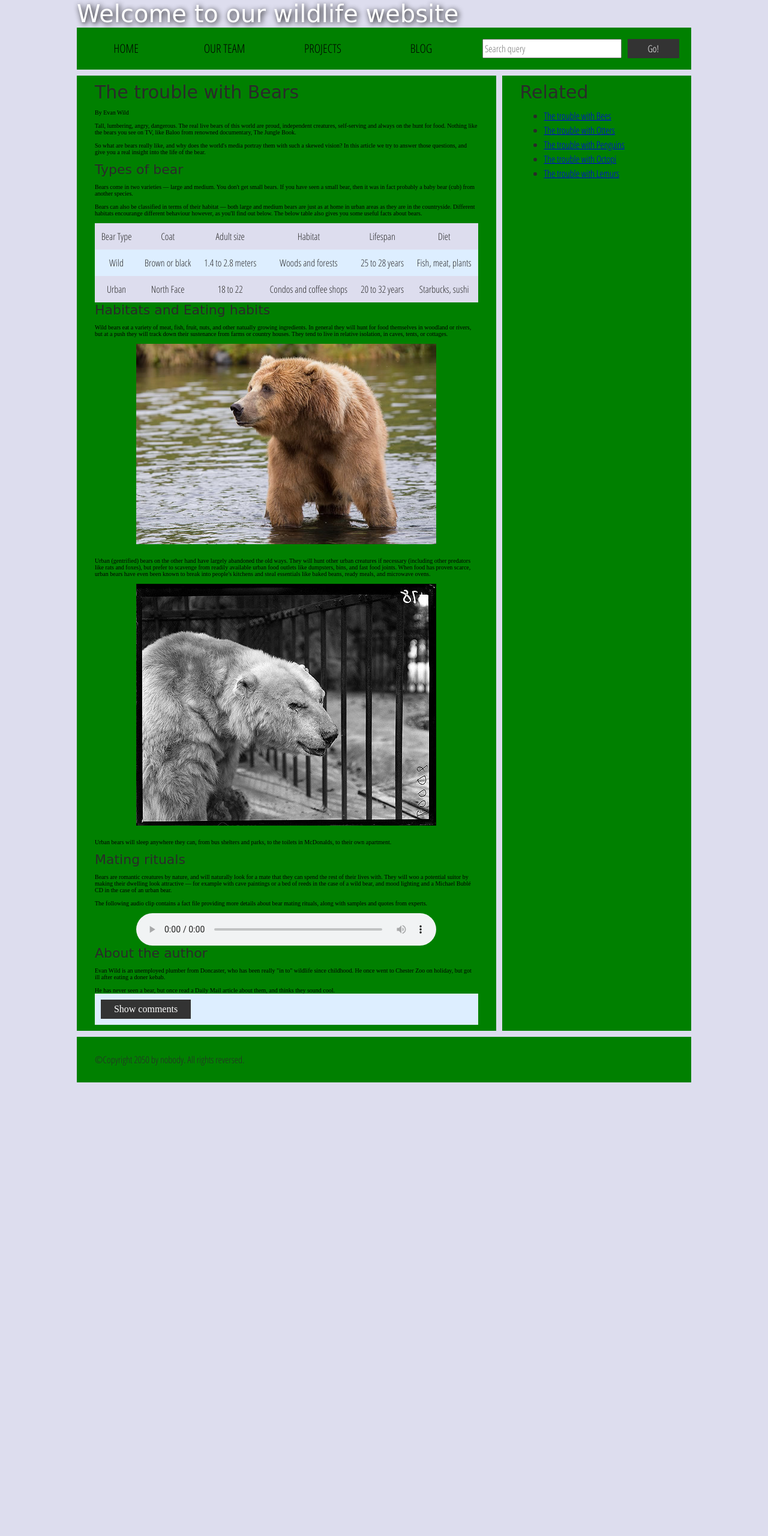
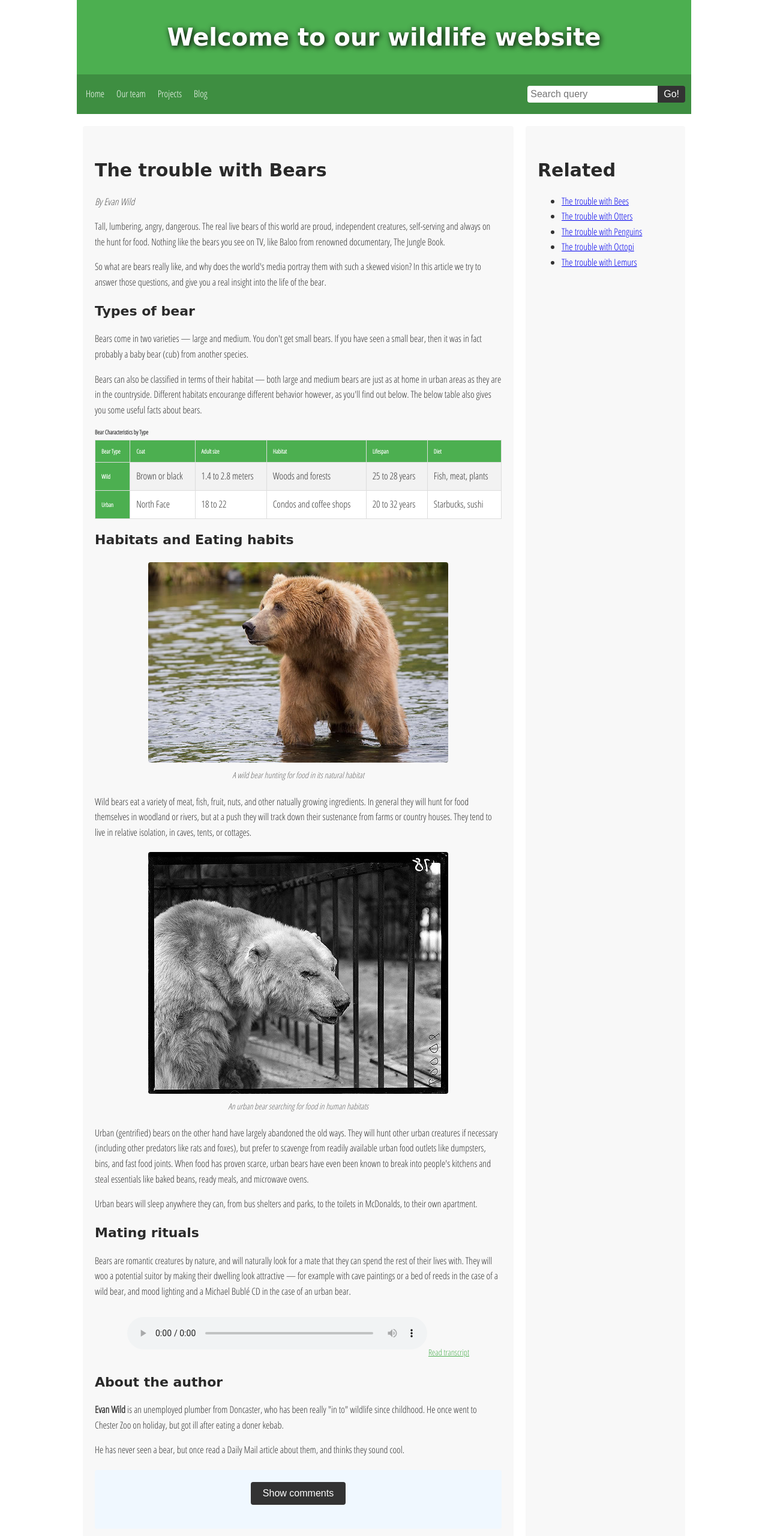
Before and after one commit to mat3o06/mat3o06.github.io, a plain HTML site: page Assignment 5/index.html in a window 1280 px wide. Shown: the top 2560 px of the page at 60% size. Before the commit the page ends 1804 px from the top, so only its background shows below. Drawn offline with Linux system fonts and the light colour scheme; a web font is replaced by a local one.

Commit message:
added accessibility features for index.html, main,js and style.css

```diff
--- a/Assignment 5/index.html
+++ b/Assignment 5/index.html
@@ -1,24 +1,20 @@
 <!DOCTYPE html>
-<html>
+<html lang="en">
   <head>
     <meta charset="utf-8">
-
-    <title>Accessibility assessment</title>
-    <link href="https://fonts.googleapis.com/css?family=Open+Sans+Condensed:300|Sonsie+One" rel="stylesheet" type="text/css">
+    <title>Accessible Wildlife Website</title>
+    <meta name="viewport" content="width=device-width, initial-scale=1">
+    <meta name="description" content="Learn about bears and wildlife conservation">
+    <link href="https://fonts.googleapis.com/css?family=Open+Sans+Condensed:300|Sonsie+One" rel="stylesheet">
     <link rel="stylesheet" href="style.css">
-
-    <!-- the below three lines are a fix to get HTML5 semantic elements working in old versions of Internet Explorer-->
-    <!--[if lt IE 9]>
-      <script src="http://html5shiv.googlecode.com/svn/trunk/html5.js"></script>
-    <![endif]-->
   </head>
 
   <body>
-    <div class="header">
-      <font size="7">Welcome to our wildlife website</font>
-    </div>
+    <header>
+      <h1>Welcome to our wildlife website</h1>
+    </header>
 
-    <div class="nav">
+    <nav aria-label="Main navigation">
       <ul>
         <li><a href="#">Home</a></li>
         <li><a href="#">Our team</a></li>
@@ -26,42 +22,42 @@
         <li><a href="#">Blog</a></li>
       </ul>
 
-      <form class="search">
-        <input type="search" name="q" placeholder="Search query">
-        <input type="submit" value="Go!">
+      <form class="search" role="search">
+        <label for="site-search" class="visually-hidden">Search wildlife site</label>
+        <input type="search" id="site-search" name="q" placeholder="Search query" aria-label="Search through site content">
+        <button type="submit">Go!</button>
       </form>
-    </div>
+    </nav>
 
     <main>
       <article>
-        <font size="6">The trouble with Bears</font>
-        <br><br>
-        By Evan Wild
-        <br><br>
-        Tall, lumbering, angry, dangerous. The real live bears of this world are proud, independent creatures, self-serving and always on the hunt for food. Nothing like the bears you see on TV, like Baloo from renowned documentary, The Jungle Book.
-        <br><br>
-        So what are bears really like, and why does the world's media portray them with such a skewed vision? In this article we try to answer those questions, and give you a real insight into the life of the bear.
-        <br><br>
-        <font size="5">Types of bear</font>
-        <br><br>
-        Bears come in two varieties — large and medium. You don't get small bears. If you have seen a small bear, then it was in fact probably a baby bear (cub) from another species.
-        <br><br>
-        Bears can also be classified in terms of their habitat — both large and medium bears are just as at home in urban areas as they are in the countryside. Different habitats encourange different behaviour however, as you'll find out below. The below table also gives you some useful facts about bears.
-        <br><br>
+        <h2>The trouble with Bears</h2>
+        <p class="author">By Evan Wild</p>
+
+        <p>Tall, lumbering, angry, dangerous. The real live bears of this world are proud, independent creatures, self-serving and always on the hunt for food. Nothing like the bears you see on TV, like Baloo from renowned documentary, The Jungle Book.</p>
+
+        <p>So what are bears really like, and why does the world's media portray them with such a skewed vision? In this article we try to answer those questions, and give you a real insight into the life of the bear.</p>
+
+        <section>
+          <h3>Types of bear</h3>
+          <p>Bears come in two varieties — large and medium. You don't get small bears. If you have seen a small bear, then it was in fact probably a baby bear (cub) from another species.</p>
+          <p>Bears can also be classified in terms of their habitat — both large and medium bears are just as at home in urban areas as they are in the countryside. Different habitats encourange different behavior however, as you'll find out below. The below table also gives you some useful facts about bears.</p>
+
           <table>
+            <caption>Bear Characteristics by Type</caption>
             <thead>
               <tr>
-              <td>Bear Type</td>
-              <td>Coat</td>
-              <td>Adult size</td>
-              <td>Habitat</td>
-              <td>Lifespan</td>
-              <td>Diet</td>
+                <th scope="col">Bear Type</th>
+                <th scope="col">Coat</th>
+                <th scope="col">Adult size</th>
+                <th scope="col">Habitat</th>
+                <th scope="col">Lifespan</th>
+                <th scope="col">Diet</th>
               </tr>
             </thead>
             <tbody>
               <tr>
-              <td>Wild</td>
+                <th scope="row">Wild</th>
                 <td>Brown or black</td>
                 <td>1.4 to 2.8 meters</td>
                 <td>Woods and forests</td>
@@ -69,7 +65,7 @@
                 <td>Fish, meat, plants</td>
               </tr>
               <tr>
-              <td>Urban</td>
+                <th scope="row">Urban</th>
                 <td>North Face</td>
                 <td>18 to 22</td>
                 <td>Condos and coffee shops</td>
@@ -78,82 +74,76 @@
               </tr>
             </tbody>
           </table>
+        </section>
 
-        <font size="5">Habitats and Eating habits</font>
-        <br><br>
-        Wild bears eat a variety of meat, fish, fruit, nuts, and other natually growing ingredients. In general they will hunt for food themselves in woodland or rivers, but at a push they will track down their sustenance from farms or country houses. They tend to live in relative isolation, in caves, tents, or cottages.
-        <br><br>
-        <img src="media/wild-bear.jpg">
-        <br><br>
-        Urban (gentrified) bears on the other hand have largely abandoned the old ways. They will hunt other urban creatures if necessary (including other predators like rats and foxes), but prefer to scavenge from readily available urban food outlets like dumpsters, bins, and fast food joints. When food has proven scarce, urban bears have even been known to break into people's kitchens and steal essentials like baked beans, ready meals, and microwave ovens.
-        <br><br>
-        <img src="media/urban-bear.jpg">
-        <br><br>
-        Urban bears will sleep anywhere they can, from bus shelters and parks, to the toilets in McDonalds, to their own apartment.
-        <br><br>
-        <font size="5">Mating rituals</font>
-        <br><br>
-        Bears are romantic creatures by nature, and will naturally look for a mate that they can spend the rest of their lives with. They will woo a potential suitor by making their dwelling look attractive — for example with cave paintings or a bed of reeds in the case of a wild bear, and mood lighting and a Michael Bublé CD in the case of an urban bear.
-        <br><br>
-        The following audio clip contains a fact file providing more details about bear mating rituals, along with samples and quotes from experts.
-        <br><br>
-        <audio controls>
+        <section>
+          <h3>Habitats and Eating habits</h3>
+          <figure>
+            <img src="media/wild-bear.jpg" alt="Wild bear standing in a river catching salmon">
+            <figcaption>A wild bear hunting for food in its natural habitat</figcaption>
+          </figure>
+
+          <p>Wild bears eat a variety of meat, fish, fruit, nuts, and other natually growing ingredients. In general they will hunt for food themselves in woodland or rivers, but at a push they will track down their sustenance from farms or country houses. They tend to live in relative isolation, in caves, tents, or cottages.</p>
+
+          <figure>
+            <img src="media/urban-bear.jpg" alt="Bear in urban area near trash container">
+            <figcaption>An urban bear searching for food in human habitats</figcaption>
+          </figure>
+
+          <p>Urban (gentrified) bears on the other hand have largely abandoned the old ways. They will hunt other urban creatures if necessary (including other predators like rats and foxes), but prefer to scavenge from readily available urban food outlets like dumpsters, bins, and fast food joints. When food has proven scarce, urban bears have even been known to break into people's kitchens and steal essentials like baked beans, ready meals, and microwave ovens.</p>
+          <p>Urban bears will sleep anywhere they can, from bus shelters and parks, to the toilets in McDonalds, to their own apartment.</p>
+        </section>
+
+        <section>
+          <h3>Mating rituals</h3>
+          <p>Bears are romantic creatures by nature, and will naturally look for a mate that they can spend the rest of their lives with. They will woo a potential suitor by making their dwelling look attractive — for example with cave paintings or a bed of reeds in the case of a wild bear, and mood lighting and a Michael Bublé CD in the case of an urban bear.</p>
+
+          <div class="audio-container">
+            <audio controls aria-label="Bear mating rituals audio">
               <source src="media/bear.mp3" type="audio/mp3">
               <source src="media/bear.ogg" type="audio/ogg">
-          <p>It looks like your browser doesn't support HTML5 audio players.</p>
+              <p>Your browser doesn't support HTML5 audio. Here is a <a href="media/bear.mp3">link to the audio file</a> instead.</p>
             </audio>
+            <a href="transcript.html" class="transcript-link">Read transcript</a>
+          </div>
+        </section>
 
-        <aside>
+        <aside class="author-info">
+          <h3>About the author</h3>
+          <p><strong>Evan Wild</strong> is an unemployed plumber from Doncaster, who has been really "in to" wildlife since childhood. He once went to Chester Zoo on holiday, but got ill after eating a doner kebab.</p>
+          <p>He has never seen a bear, but once read a Daily Mail article about them, and thinks they sound cool.</p>
+        </aside>
 
-          <font size="5">About the author</font>
-        <br><br>
-          Evan Wild is an unemployed plumber from Doncaster, who has been really "in to" wildlife since childhood. He once went to Chester Zoo on holiday, but got ill after eating a doner kebab.
-        <br><br>
-          He has never seen a bear, but once read a Daily Mail article about them, and thinks they sound cool.
+        <section class="comments" aria-live="polite">
+          <button class="show-hide" aria-expanded="false" aria-controls="comment-section">Show comments</button>
 
-        </aside>
-        <section class="comments">
-          <div class="show-hide">Show comments</div>
-
-          <div class="comment-wrapper">
-
-            <font size="6">Add comment</font>
-
+          <div id="comment-section" class="comment-wrapper" hidden>
+            <h2>Add comment</h2>
             <form class="comment-form">
               <div class="flex-pair">
-                Your name:
-                <input type="text" name="name" id="name" placeholder="Enter your name">
+                <label for="comment-name">Your name:</label>
+                <input type="text" id="comment-name" name="name" required>
               </div>
               <div class="flex-pair">
-                Your comment:
-                <input type="text" name="comment" id="comment" placeholder="Enter your comment">
+                <label for="comment-text">Your comment:</label>
+                <textarea id="comment-text" name="comment" required></textarea>
               </div>
-              <div>
-                <input type="submit" value="Submit comment">
-              </div>
+              <button type="submit">Submit comment</button>
             </form>
 
-            <font size="6">Comments</font>
-
+            <h2>Comments</h2>
             <ul class="comment-container">
-
               <li>
-
-                <p>Bob Fossil</p>
-
+                <p><strong>Bob Fossil</strong></p>
                 <p>Oh I am so glad you taught me all about the big brown angry guys in the woods. With their sniffing little noses and their bad attitudes, they can sure be a menace — I was thinking of putting them all in a truck and driving them outta here. I run a zoo, you know.</p>
-
               </li>
-
             </ul>
-
           </div>
         </section>
       </article>
 
-      <div class="secondary">
-        <font size="6">Related</font>
-
+      <aside class="related">
+        <h2>Related</h2>
         <ul>
           <li><a href="#">The trouble with Bees</a></li>
           <li><a href="#">The trouble with Otters</a></li>
@@ -161,14 +151,14 @@
           <li><a href="#">The trouble with Octopi</a></li>
           <li><a href="#">The trouble with Lemurs</a></li>
         </ul>
-      </div>
+      </aside>
     </main>
 
     <footer>
       <p>©Copyright 2050 by nobody. All rights reversed.</p>
+      <p><a href="#top">Back to top</a></p>
     </footer>
 
     <script src="main.js"></script>
-
   </body>
 </html>
--- a/Assignment 5/main.js
+++ b/Assignment 5/main.js
@@ -3,48 +3,79 @@
 //Adding accessability to a webpage
 // functionality for showing/hiding the comments section
 
+// show/hide comments functionality
 const showHideBtn = document.querySelector('.show-hide');
 const commentWrapper = document.querySelector('.comment-wrapper');
 
-commentWrapper.style.display = 'none';
+// initialize as hidden
+commentWrapper.hidden = true;
+showHideBtn.setAttribute('aria-expanded', 'false');
 
-showHideBtn.onclick = function() {
-  let showHideText = showHideBtn.textContent;
-  if(showHideText === 'Show comments') {
-    showHideBtn.textContent = 'Hide comments';
-    commentWrapper.style.display = 'block';
-  } else {
-    showHideBtn.textContent = 'Show comments';
-    commentWrapper.style.display = 'none';
+showHideBtn.addEventListener('click', toggleComments);
+showHideBtn.addEventListener('keydown', function(e) {
+  if (e.key === 'Enter' || e.key === ' ') {
+    e.preventDefault();
+    toggleComments();
   }
-};
+});
 
-// functionality for adding a new comment via the comments form
+function toggleComments() {
+  const isHidden = commentWrapper.hidden;
+  commentWrapper.hidden = !isHidden;
+  showHideBtn.setAttribute('aria-expanded', String(!isHidden));
+  showHideBtn.textContent = isHidden ? 'Hide comments' : 'Show comments';
 
+  // focus on first interactive element when showing
+  if (isHidden) {
+    setTimeout(() => {
+      const firstInput = commentWrapper.querySelector('input, textarea, button');
+      if (firstInput) firstInput.focus();
+    }, 100);
+  }
+}
+
+// comment form submission
 const form = document.querySelector('.comment-form');
-const nameField = document.querySelector('#name');
-const commentField = document.querySelector('#comment');
-const list = document.querySelector('.comment-container');
+const nameField = document.querySelector('#comment-name');
+const commentField = document.querySelector('#comment-text');
+const commentList = document.querySelector('.comment-container');
 
-form.onsubmit = function(e) {
+form.addEventListener('submit', function(e) {
   e.preventDefault();
   submitComment();
-};
+});
 
 function submitComment() {
+  const name = nameField.value.trim();
+  const comment = commentField.value.trim();
+
+  if (name && comment) {
     const listItem = document.createElement('li');
     const namePara = document.createElement('p');
     const commentPara = document.createElement('p');
-  const nameValue = nameField.value;
-  const commentValue = commentField.value;
 
-  namePara.textContent = nameValue;
-  commentPara.textContent = commentValue;
+    namePara.innerHTML = `<strong>${name}</strong>`;
+    commentPara.textContent = comment;
 
-  list.appendChild(listItem);
     listItem.appendChild(namePara);
     listItem.appendChild(commentPara);
+    commentList.appendChild(listItem);
 
+    // clear form
     nameField.value = '';
     commentField.value = '';
+
+    // focus back on name field
+    nameField.focus();
+
+    // announce to screen readers
+    const announcement = document.createElement('div');
+    announcement.setAttribute('aria-live', 'polite');
+    announcement.className = 'visually-hidden';
+    announcement.textContent = 'Comment added successfully';
+    document.body.appendChild(announcement);
+    setTimeout(() => announcement.remove(), 1000);
+  } else {
+    alert('Please fill in both fields');
   }
+}
--- a/Assignment 5/style.css
+++ b/Assignment 5/style.css
@@ -3,248 +3,339 @@
 html, body {
   margin: 0;
   padding: 0;
-}
-
-html {
   font-size: 10px;
-  background-color: #dde;
+  background-color: #ffffff;
 }
 
 body {
   width: 80%;
   min-width: 1024px;
   margin: 0 auto;
+  font-family: 'Open Sans Condensed', sans-serif;
+  color: #333333;
+  line-height: 1.6;
 }
 
-/* || typography */
-
-font[size="7"], font[size="6"], font[size="5"] {
+/* || Typography */
+h1, h2, h3, h4 {
   font-family: 'Sonsie One', cursive;
   color: #2a2a2a;
 }
 
-p, input, li, table, label {
-  font-family: 'Open Sans Condensed', sans-serif;
-  color: #2a2a2a;
-}
-
-font[size="7"] {
+h1 {
   font-size: 4rem;
   text-align: center;
   color: white;
   text-shadow: 2px 2px 10px black;
+  margin: 0.5em 0;
 }
 
-font[size="6"] {
+h2 {
   font-size: 3rem;
+  margin: 1em 0 0.5em;
+}
+
+h3 {
+  font-size: 2.2rem;
+  margin: 0.8em 0 0.5em;
+}
+
+p, li, td {
+  font-size: 1.6rem;
+}
+
+.author {
+  font-style: italic;
+  color: #555;
+}
+
+/* || Layout */
+header, nav, main, footer {
+  padding: 1rem;
+}
+
+header {
+  background-color: #4CAF50;
+}
+
+nav {
+  background-color: #3e8e41;
+  margin-bottom: 1rem;
+  display: flex;
+  justify-content: space-between;
+  align-items: center;
+}
+
+nav ul {
+  padding: 0;
+  list-style-type: none;
+  display: flex;
+  flex: 2;
+}
+
+nav li {
+  margin-right: 1rem;
+}
+
+nav a {
+  color: white;
+  text-decoration: none;
+  font-size: 1.6rem;
+  padding: 0.5rem;
+}
+
+nav a:hover {
+  text-decoration: underline;
+}
+
+.search {
+  display: flex;
+  align-items: center;
+}
+
+.search input[type="search"] {
+  font-size: 1.6rem;
+  padding: 0.5rem;
+  border: none;
+  border-radius: 4px 0 0 4px;
+}
+
+.search button {
+  font-size: 1.6rem;
+  padding: 0.5rem 1rem;
+  background: #333;
+  color: white;
+  border: none;
+  border-radius: 0 4px 4px 0;
+  cursor: pointer;
+}
+
+main {
+  display: flex;
+  gap: 2rem;
+}
+
+article {
+  flex: 3;
+  background-color: #f8f8f8;
+  padding: 2rem;
+  border-radius: 4px;
+}
+
+.related {
+  flex: 1;
+  background-color: #f8f8f8;
+  padding: 2rem;
+  border-radius: 4px;
+}
+
+footer {
+  background-color: #4CAF50;
+  color: white;
+  text-align: center;
+  margin-top: 2rem;
+}
+
+/* || Table styling */
+table {
+  width: 100%;
+  border-collapse: collapse;
+  margin: 1rem 0;
+  background-color: white;
+}
+
+caption {
+  font-weight: bold;
+  margin-bottom: 0.5rem;
+  text-align: left;
+}
+
+th, td {
+  padding: 1rem;
+  border: 1px solid #ddd;
+  text-align: left;
+}
+
+th {
+  background-color: #4CAF50;
+  color: white;
+}
+
+tbody tr:nth-child(odd) {
+  background-color: #f2f2f2;
+}
+
+/* || Images and media */
+img {
+  max-width: 100%;
+  height: auto;
+  display: block;
+  margin: 1rem auto;
+  border-radius: 4px;
+}
+
+figure {
+  margin: 2rem 0;
   text-align: center;
 }
 
-font[size="5"] {
-  font-size: 2.2rem;
+figcaption {
+  font-style: italic;
+  font-size: 1.4rem;
+  color: #666;
 }
 
-p, li, table {
-  font-size: 1.6rem;
-  line-height: 1.5;
-}
-
-/* || header layout */
-
-div[class="nav"], article, footer, .secondary {
-  background-color: green;
-}
-
-article, footer, .secondary {
-  padding: 10px 30px;
-}
-
-article {
-  margin-right: 10px;
-}
-
-div[class="nav"] {
-  height: 50px;
-  background-color: ff80ff;
-  display: flex;
-  padding: 1% 0;
-  margin-bottom: 10px;
-}
-
-div[class="nav"] ul {
-  padding: 0;
-  list-style-type: none;
-  flex: 2;
-  display: flex;
-}
-
-div[class="nav"] li {
-  display: inline;
-  text-align: center;
-  flex: 1;
-}
-
-div[class="nav"] a {
-  display: inline-block;
-  font-size: 2rem;
-  text-transform: uppercase;
-  text-decoration: none;
-  color: black;
-}
-
-div[class="nav"] .search {
-  flex: 1;
-  display: flex;
-  align-items: center;
-  height: 100%;
-  padding: 0 2em;
-}
-
-.search input {
-  font-size: 1.6rem;
-  height: 32px;
-}
-
-.search input[type="search"] {
-  flex: 3;
-}
-
-.search input[type="submit"] {
-  flex: 1;
-  margin-left: 1rem;
-  background: #333;
-  border: 0;
-  color: white;
-}
-
-/* || main layout */
-
-main {
-  display: flex;
-}
-
-article {
-  flex: 5;
-}
-
-.secondary {
-  flex: 2;
-}
-
-footer {
-  margin-top: 10px;
-}
-
-/* Table styling */
-
-table {
-  width: 100%;
-  background-color: #dde;
-  border-collapse: collapse;
-}
-
-th, td {
-  padding: 10px;
-}
-
-td {
+.audio-container {
+  margin: 2rem 0;
   text-align: center;
 }
 
-th[scope="col"] {
-  border-bottom: 1px solid black;
+audio {
+  width: 100%;
+  max-width: 500px;
+  margin: 1rem auto;
 }
 
-tbody tr:nth-child(odd) {
-  background-color: #def;
+.transcript-link {
+  display: inline-block;
+  margin-top: 0.5rem;
+  font-size: 1.4rem;
+  color: #4CAF50;
 }
 
-/* styling content images and audio */
-
-img, audio {
-  display: block;
-  margin: 0 auto;
-}
-
-audio {
-  width: 500px;
-}
-
-/* Comments styling */
-
+/* || Comments section */
 .comments {
-  background-color: #def;
-  padding: 10px;
+  background-color: #f0f8ff;
+  padding: 2rem;
+  margin-top: 2rem;
+  border-radius: 4px;
 }
 
 .show-hide {
+  background-color: #333;
+  color: white;
+  border: none;
+  padding: 1rem 2rem;
+  font-size: 1.6rem;
   cursor: pointer;
+  border-radius: 4px;
+  display: block;
+  margin: 0 auto 2rem;
 }
 
-.comments font[size="6"] {
-  font-size: 2rem;
-}
-
-.comments font[size="6"]:nth-of-type(2) {
-  margin-bottom: 0;
+.comment-wrapper {
+  margin-top: 1rem;
 }
 
 .comment-form {
-  margin-bottom: 3rem;
+  margin-bottom: 2rem;
 }
 
-.comment-form .flex-pair {
+.flex-pair {
   display: flex;
-  padding: 0 3rem 1rem;
+  margin-bottom: 1rem;
+  align-items: center;
 }
 
-.comment-form label {
-  align-self: center;
-  flex: 2;
-  text-align: right;
+.flex-pair label {
+  flex: 1;
+  margin-right: 1rem;
+  font-size: 1.6rem;
 }
 
-.comment-form input {
-  margin-left: 1rem;
-  flex: 6;
+.flex-pair input,
+.flex-pair textarea {
+  flex: 3;
+  padding: 0.5rem;
+  font-size: 1.6rem;
+  border: 1px solid #ddd;
+  border-radius: 4px;
 }
 
-.show-hide {
-  text-align: center;
-  width: 150px;
-}
-
-.comment-form input, .comment-form label, .show-hide {
+.comment-form button {
+  background-color: #4CAF50;
+  color: white;
+  border: none;
+  padding: 1rem 2rem;
   font-size: 1.6rem;
-  line-height: 32px;
-}
-
-.comment-form input[type="submit"], .show-hide {
-  background: #333;
-  border: 0;
-  color: white;
-}
-
-.comment-form input[type="submit"] {
-  width: 30%;
+  cursor: pointer;
+  border-radius: 4px;
   display: block;
   margin: 0 auto;
 }
 
 .comment-container {
-  margin-top: 0;
+  list-style-type: none;
+  padding: 0;
 }
 
 .comment-container li {
-  list-style-type: none;
-  display: flex;
+  background-color: white;
+  padding: 1rem;
+  margin-bottom: 1rem;
+  border-radius: 4px;
+  box-shadow: 0 1px 3px rgba(0,0,0,0.1);
 }
 
-.comment-container li p:nth-child(1) {
-  flex: 1;
+.comment-container li p:first-child {
   font-weight: bold;
+  margin-bottom: 0.5rem;
 }
 
-.comment-container li p:nth-child(2) {
-  flex: 5;
+/* || Accessibility helpers */
+.visually-hidden {
+  position: absolute;
+  width: 1px;
+  height: 1px;
+  padding: 0;
+  margin: -1px;
+  overflow: hidden;
+  clip: rect(0, 0, 0, 0);
+  white-space: nowrap;
+  border: 0;
 }
+
+.skip-link {
+  position: absolute;
+  top: -40px;
+  left: 0;
+  background: #000;
+  color: white;
+  padding: 8px;
+  z-index: 100;
+}
+
+.skip-link:focus {
+  top: 0;
+}
+
+/* || Responsive adjustments */
+@media (max-width: 1200px) {
+  body {
+    width: 90%;
+    min-width: auto;
+  }
+
+  main {
+    flex-direction: column;
+  }
+}
+
+@media (max-width: 768px) {
+  nav {
+    flex-direction: column;
+  }
+
+  nav ul {
+    flex-direction: column;
+    margin-bottom: 1rem;
+  }
+
+  .search {
+    width: 100%;
+  }
+
+  .search input[type="search"] {
+    width: 70%;
+  }
+}
```
Lines whose indentation alone changed are shown as unchanged.
